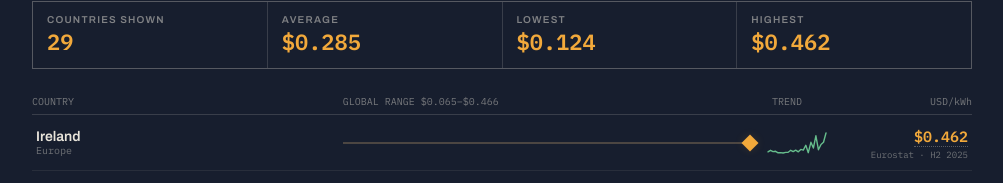
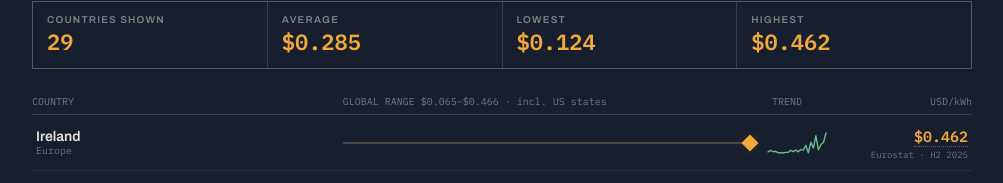
Before and after one commit to Daz-efx/voltlas, a Next.js app: page / in a window 1280 px wide. Shown: the part 423-606 px from the top of the page, without its empty margins (138-1141 px from the left). Built offline with nearby package versions, Linux system fonts and the light colour scheme.

Commit message:
Range bar: label that global range includes US states (vs country-only stat boxes)

```diff
--- a/app/components/Dashboard.jsx
+++ b/app/components/Dashboard.jsx
@@ -126,7 +126,9 @@ export default function Dashboard({ DATA, REGIONS, SOURCE_CADENCE, PLI, SUB_META
     const nat = DATA.filter((d) => d[field] != null).map((d) => d[field]);
     const sub = Object.values(SUBNATIONAL).flat().filter((s) => s[field] != null).map((s) => s[field]);
     const all = [...nat, ...sub];
-    return { lo: Math.min(...all), hi: Math.max(...all) };
+    // Rails span states too (their diamonds share this scale), so the range can
+    // be wider than the country-only Lowest/Highest stat boxes — label it as such.
+    return { lo: Math.min(...all), hi: Math.max(...all), hasSub: sub.length > 0 };
   }, [field]);
 
   // ── Fuels view ──
@@ -144,7 +146,7 @@ export default function Dashboard({ DATA, REGIONS, SOURCE_CADENCE, PLI, SUB_META
   const tRailBounds = useMemo(() => {
     const nat = FUEL_DATA.filter((d) => d[tField] != null).map((d) => d[tField]);
     const sub = Object.values(FUEL_SUBNATIONAL).flat().filter((s) => s[tField] != null).map((s) => s[tField]);
-    return { lo: Math.min(...nat, ...sub), hi: Math.max(...nat, ...sub) };
+    return { lo: Math.min(...nat, ...sub), hi: Math.max(...nat, ...sub), hasSub: sub.length > 0 };
   }, [tField]);
 
   const clampPos = (v, b) => Math.max(0, Math.min(100, ((v - b.lo) / (b.hi - b.lo)) * 100));
@@ -311,7 +313,7 @@ export default function Dashboard({ DATA, REGIONS, SOURCE_CADENCE, PLI, SUB_META
             )}
 
             <div style={{ display: "grid", gridTemplateColumns: GRID, gap: 14, font: "400 10px 'IBM Plex Mono'", color: "rgba(232,228,218,0.45)", padding: "0 0 6px", borderBottom: "1px solid rgba(232,228,218,0.16)" }}>
-              <span>COUNTRY</span><span>GLOBAL RANGE {fmt(railBounds.lo)}–{fmt(railBounds.hi)}</span><span>TREND</span><span style={{ textAlign: "right" }}>USD/kWh</span>
+              <span>COUNTRY</span><span>GLOBAL RANGE {fmt(railBounds.lo)}–{fmt(railBounds.hi)}{railBounds.hasSub ? " · incl. US states" : ""}</span><span>TREND</span><span style={{ textAlign: "right" }}>USD/kWh</span>
             </div>
 
             {rows.map((d, i) => {
@@ -396,7 +398,7 @@ export default function Dashboard({ DATA, REGIONS, SOURCE_CADENCE, PLI, SUB_META
             )}
 
             <div style={{ display: "grid", gridTemplateColumns: GRID, gap: 14, font: "400 10px 'IBM Plex Mono'", color: "rgba(232,228,218,0.45)", padding: "0 0 6px", borderBottom: "1px solid rgba(232,228,218,0.16)" }}>
-              <span>COUNTRY</span><span>GLOBAL RANGE {fmtFuel(toU(tRailBounds.lo))}–{fmtFuel(toU(tRailBounds.hi))}</span><span>TREND</span><span style={{ textAlign: "right" }}>USD/{fuLabel}</span>
+              <span>COUNTRY</span><span>GLOBAL RANGE {fmtFuel(toU(tRailBounds.lo))}–{fmtFuel(toU(tRailBounds.hi))}{tRailBounds.hasSub ? " · incl. US states" : ""}</span><span>TREND</span><span style={{ textAlign: "right" }}>USD/{fuLabel}</span>
             </div>
 
             {tRows.map((d, i) => {
```
